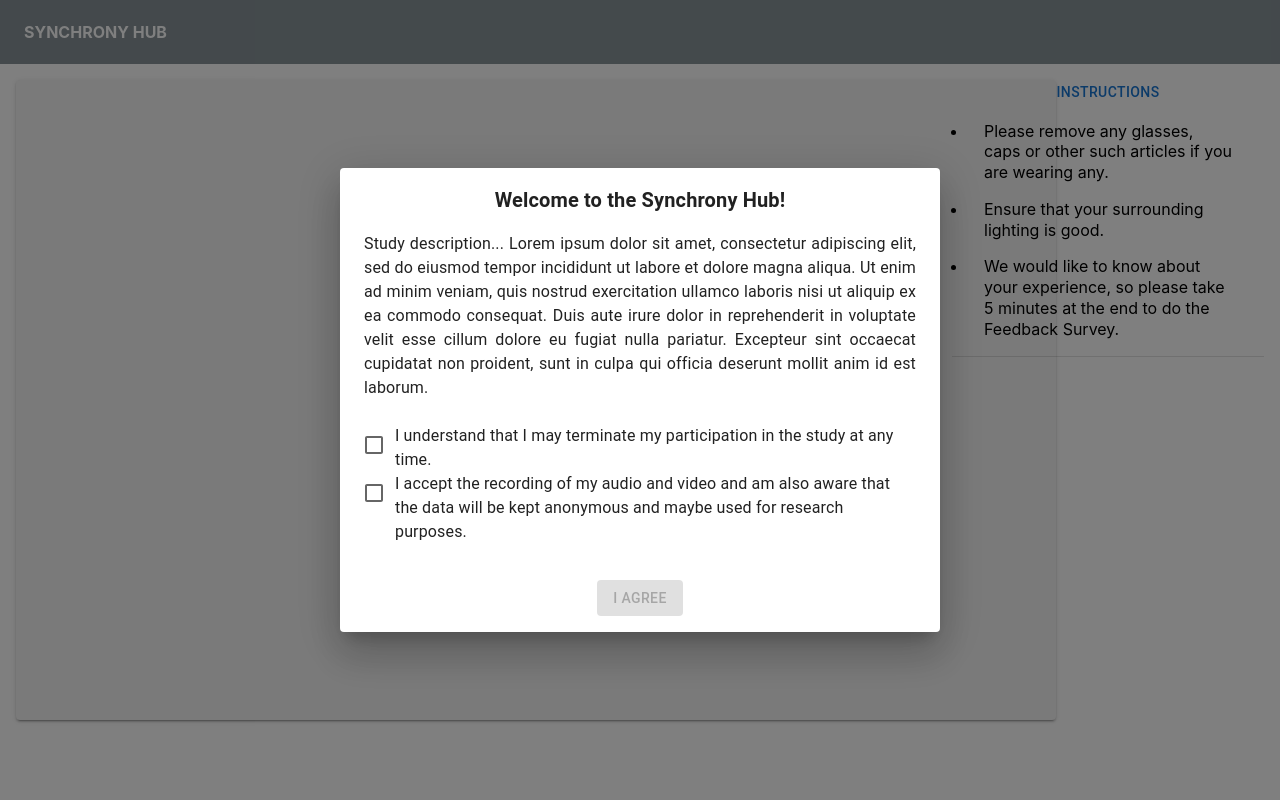
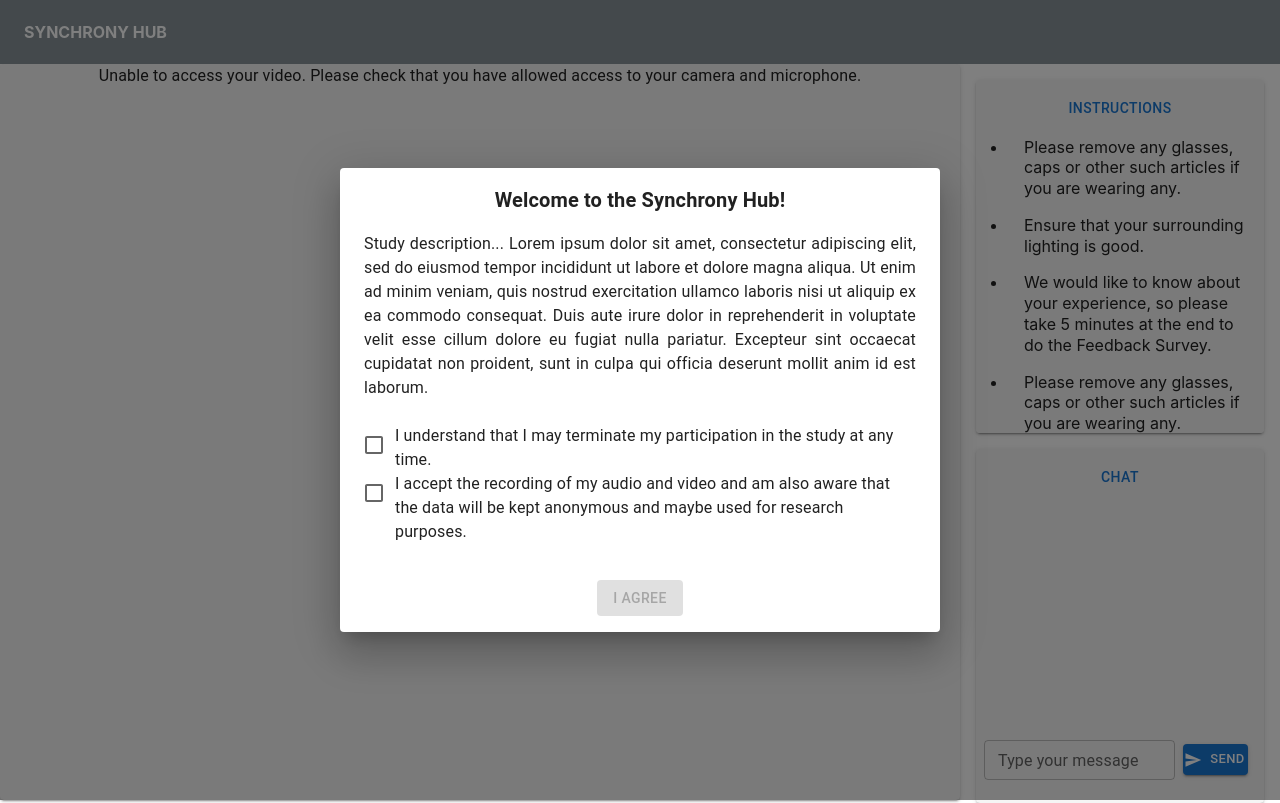
Before and after one commit to TUMFARSynchrony/SynthARium, a React (Create React App) app in the folder frontend/: page /experimentRoom in a window 1280 px wide. Built offline with nearby package versions, Linux system fonts and the light colour scheme; no server answers.

Commit message:
Added a basic UI for the experiment room

```diff
--- a/frontend/src/components/atoms/AppToolbar.js
+++ b/frontend/src/components/atoms/AppToolbar.js
@@ -6,7 +6,8 @@ export default function AppToolbar() {
     const AppToolbar = styled(Toolbar)(({ theme }) => ({
         backgroundColor: "#899499",
         color: "white",
-        fontWeight: "bold"
+        fontWeight: "bold",
+        height: "8vh"
     }));
 
     return (
--- a/frontend/src/pages/ExperimentRoom/ExperimentRoom.js
+++ b/frontend/src/pages/ExperimentRoom/ExperimentRoom.js
@@ -1,71 +1,92 @@
-import { useEffect, useState } from "react";
-import { Layer, Stage } from "react-konva";
-import Video from "../../components/atoms/Video/Video";
+import { useEffect, useState, useRef } from "react";
 import AppToolbar from "../../components/atoms/AppToolbar";
-import { CANVAS_SIZE } from "../../utils/constants";
+import ConsentModal from "../../modals/ConsentModal";
+import { ActionIconButton } from "../../components/atoms/Button";
 import Paper from '@mui/material/Paper';
 import Grid from '@mui/material/Grid';
 import Box from '@mui/material/Box';
 import List from '@mui/material/List';
 import ListItem from '@mui/material/ListItem';
 import Typography from "@mui/material/Typography";
-import Divider from "@mui/material/Divider";
-import ConsentModal from "../../modals/ConsentModal";
+import TextField from "@mui/material/TextField";
+import styled from '@mui/material/styles/styled';
+import SendIcon from '@mui/icons-material/Send';
+
 
 function ExperimentRoom({ localStream, connection }) {
+  const videoElement = useRef(null);
+  const instructionsList = [
+    "Please remove any glasses, caps or other such articles if you are wearing any.",
+    "Ensure that your surrounding lighting is good.",
+    "We would like to know about your experience, so please take 5  minutes at the end \
+    to do the Feedback Survey.",
+    "Please remove any glasses, caps or other such articles if you are wearing any.",
+    "Ensure that your surrounding lighting is good.",
+    "We would like to know about your experience, so please take 5  minutes at the end \
+    to do the Feedback Survey."
+  ]
+  const [message, setMessage] = useState("");
   const [participantStream, setParticipantStream] = useState(localStream);
-  const [participantVideoData, setParticipantVideoData] = useState({
-    size: {
-      width: CANVAS_SIZE.width,
-      height: CANVAS_SIZE.height
-    },
-    position: {
-      x: 0,
-      y: 0
-    }
-  });
 
   useEffect(() => {
     setParticipantStream(localStream);
   }, [localStream]);
 
+  useEffect(() => {
+    if (participantStream) {
+      videoElement.current.srcObject = localStream;
+    }
+  }, [participantStream])
+
+  const TabText = styled(Typography)(({ theme }) => ({
+    color: theme.palette.primary.main,
+  }));
 
   return (
     <>
       <AppToolbar />
       <ConsentModal />
-      <Grid container sx={{ p: 2 }}>
+      <Grid container sx={{ height: "92vh" }}>
         <Grid item sm={9}>
-          <Paper elevation={2} sx={{ backgroundColor: "whitesmoke", width: CANVAS_SIZE.width, height: CANVAS_SIZE.height }}>
+          <Paper elevation={2} sx={{ backgroundColor: "whitesmoke", height: "100%" }}>
             {
-              <Stage width={CANVAS_SIZE.width} height={CANVAS_SIZE.height}>
-                <Layer>
-                  <Video
-                    src={participantStream}
-                    participantData={participantVideoData}
-                  />
-                </Layer>
-              </Stage>
+              participantStream ? (
+                <video ref={videoElement} autoPlay playsInline width="auto" height="100%">
+                </video>
+              ) : (
+                <Typography>
+                  Unable to access your video. Please check that you have allowed access to your camera and microphone.
+                </Typography>
+              )
             }
           </Paper>
         </Grid>
         <Grid item sm={3}>
-          <Box>
-            <Typography variant="button" sx={{ color: "primary.main" }}>Instructions</Typography>
-            <List sx={{ listStyleType: 'disc', px: 2, lineHeight: 1.3 }}>
-              <ListItem sx={{ display: 'list-item' }}>
-                Please remove any glasses, caps or other such articles if you are wearing any.
-              </ListItem>
-              <ListItem sx={{ display: 'list-item' }}>
-                Ensure that your surrounding lighting is good.
-              </ListItem>
-              <ListItem sx={{ display: 'list-item' }}>
-                We would like to know about your experience, so please take 5  minutes at the end to do the
-                Feedback Survey.
-              </ListItem>
-            </List>
-            <Divider />
-          </Box>
+          <Paper elevation={2} sx={{ backgroundColor: "whitesmoke", height: "48%", m: 2, overflow: "auto" }}>
+            <Box sx={{ py: 2 }}>
+              <TabText variant="button">Instructions</TabText>
+              <List sx={{ listStyleType: 'disc', lineHeight: 1.3, pl: 4 }}>
+                {
+                  instructionsList.map((instruction, index) => {
+                    return (
+                      <ListItem key={index} sx={{ display: 'list-item' }}>
+                        {instruction}
+                      </ListItem>
+                    )
+                  })
+                }
+              </List>
+            </Box>
+          </Paper>
+          <Paper elevation={2} sx={{ backgroundColor: "whitesmoke", height: "48%", m: 2 }}>
+            <Box sx={{ py: 2, height: "90%", display: "flex", flexDirection: "column", justifyContent: "space-between" }}>
+              <TabText variant="button">Chat</TabText>
+              <Box sx={{ px: 1, display: "flex", alignItems: "center", justifyContent: "space-around" }}>
+                <TextField label="Type your message" value={message} size="small" onChange={(event) => { setMessage(event.target.value) }} />
+                <ActionIconButton text="Send" variant="contained" color="primary" size="small" onClick={() => { }} icon={<SendIcon />} />
+              </Box>
+            </Box>
+          </Paper>
         </Grid>
       </Grid >
     </>
```
